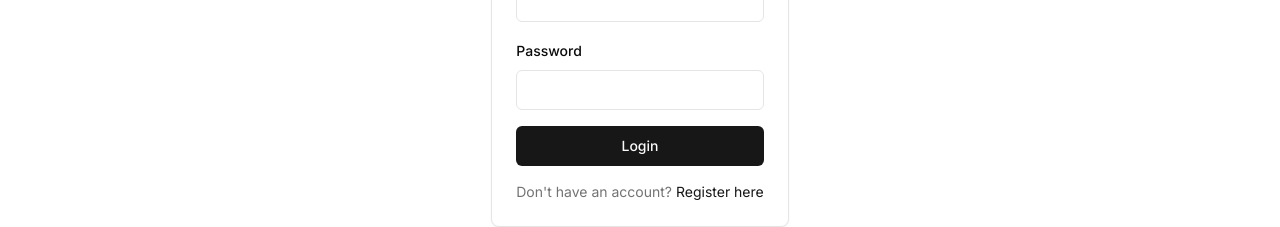
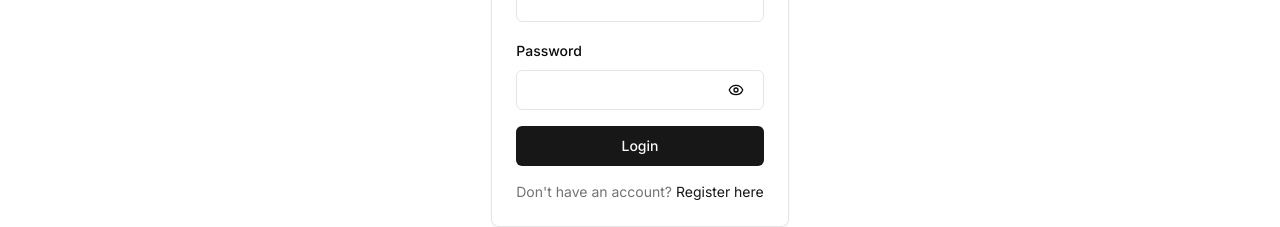
Before and after one commit to JulianZ-CD/uwvault, a Next.js app: page /login in a window 1280 px wide. Shown: the part 433-660 px from the top of the page. Built offline with nearby package versions, Linux system fonts and the light colour scheme.

Commit message:
feat: add password visibility toggle to LoginForm

```diff
--- a/app/components/auth/LoginForm.tsx
+++ b/app/components/auth/LoginForm.tsx
@@ -3,6 +3,7 @@
 import { useState } from 'react';
 import { useRouter } from 'next/navigation';
 import Link from 'next/link';
+import { Eye, EyeOff } from 'lucide-react';
 import {
   Card,
   CardContent,
@@ -22,6 +23,7 @@
   const { getCurrentUser } = useAuth();
   const [error, setError] = useState<string | null>(null);
   const [isLoading, setIsLoading] = useState(false);
+  const [showPassword, setShowPassword] = useState(false);
 
   const handleSubmit = async (event: React.FormEvent<HTMLFormElement>) => {
     event.preventDefault();
@@ -104,13 +106,29 @@
 
             <div className="space-y-2">
               <Label htmlFor="password">Password</Label>
+              <div className="relative">
                 <Input
                   id="password"
                   name="password"
-                type="password"
+                  type={showPassword ? 'text' : 'password'}
                   required
                   disabled={isLoading}
                 />
+                <Button
+                  type="button"
+                  variant="ghost"
+                  size="icon"
+                  className="absolute right-2 top-1/2 -translate-y-1/2"
+                  onClick={() => setShowPassword(!showPassword)}
+                  disabled={isLoading}
+                >
+                  {showPassword ? (
+                    <EyeOff className="h-4 w-4" />
+                  ) : (
+                    <Eye className="h-4 w-4" />
+                  )}
+                </Button>
+              </div>
             </div>
 
             <Button type="submit" className="w-full" disabled={isLoading}>
```
Lines whose indentation alone changed are shown as unchanged.
